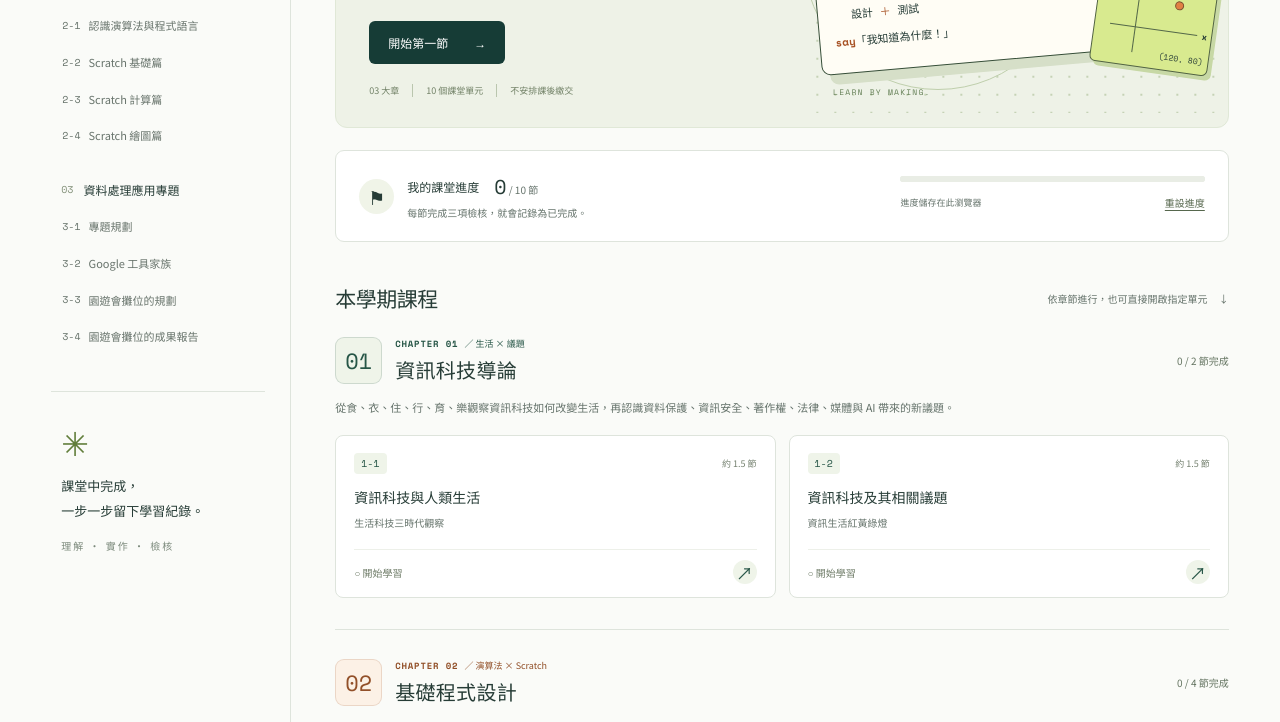
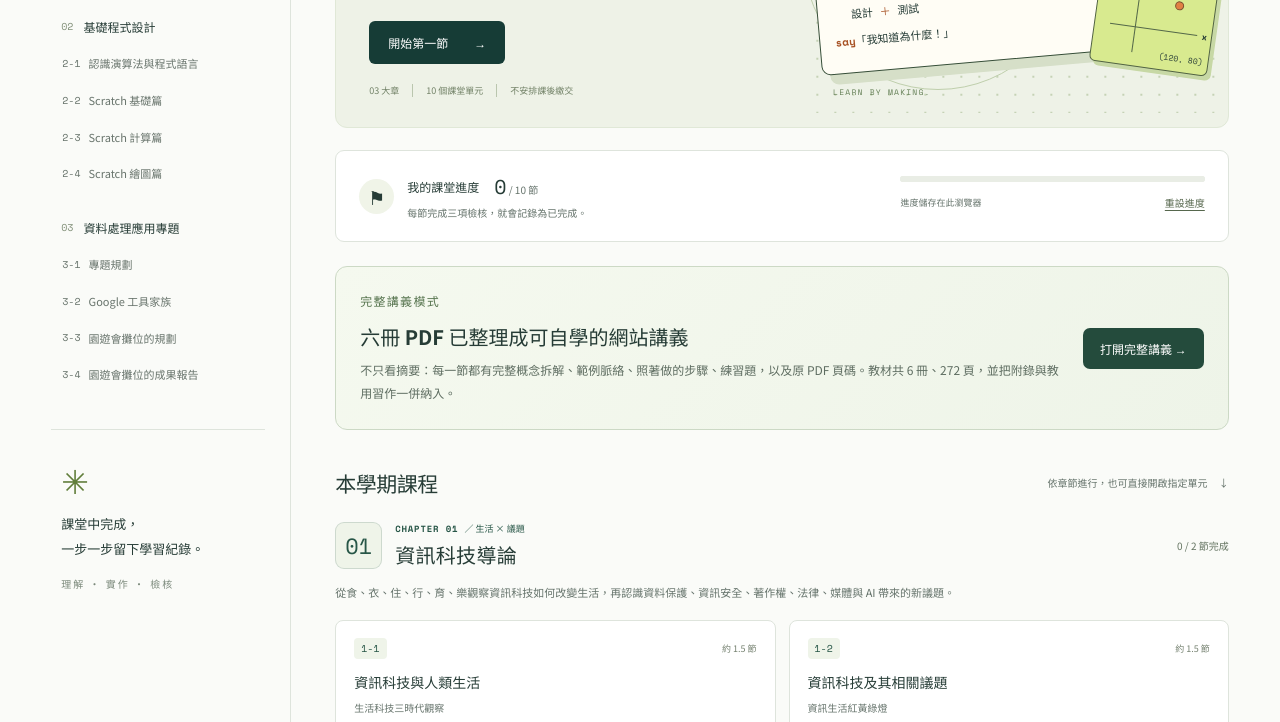
Before and after one commit to similaitw/ltjh-it7-sem1, a website built with Vite: page index.html in a window 1280 px wide. Shown: the part 390-1112 px from the top of the page. Built offline with nearby package versions, Linux system fonts and the light colour scheme.

Commit message:
Load PDF self-study handbook enhancements

```diff
--- a/index.html
+++ b/index.html
@@ -4,11 +4,12 @@
     <meta charset="UTF-8" />
     <meta name="viewport" content="width=device-width, initial-scale=1.0" />
     <meta name="theme-color" content="#163c36" />
-    <meta name="description" content="七年級上學期資訊科技學習站：認識資訊科技、用 Scratch 解決問題，一起完成園遊會數位專題。" />
+    <meta name="description" content="七年級上學期資訊科技完整自學講義：整合六冊備課 PDF、Scratch、Google 工具、附錄與教用習作。" />
     <title>資訊探險室｜七上資訊科技</title>
   </head>
   <body>
     <div id="app"></div>
     <script type="module" src="/src/main.ts"></script>
+    <script type="module" src="/src/handbookEnhancer.ts"></script>
   </body>
 </html>
```
